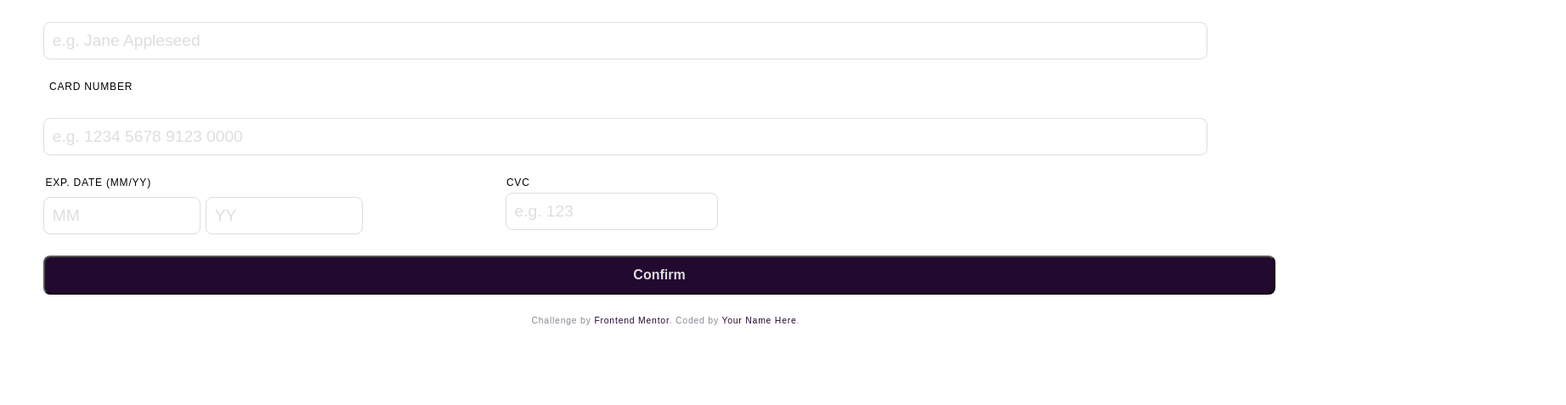
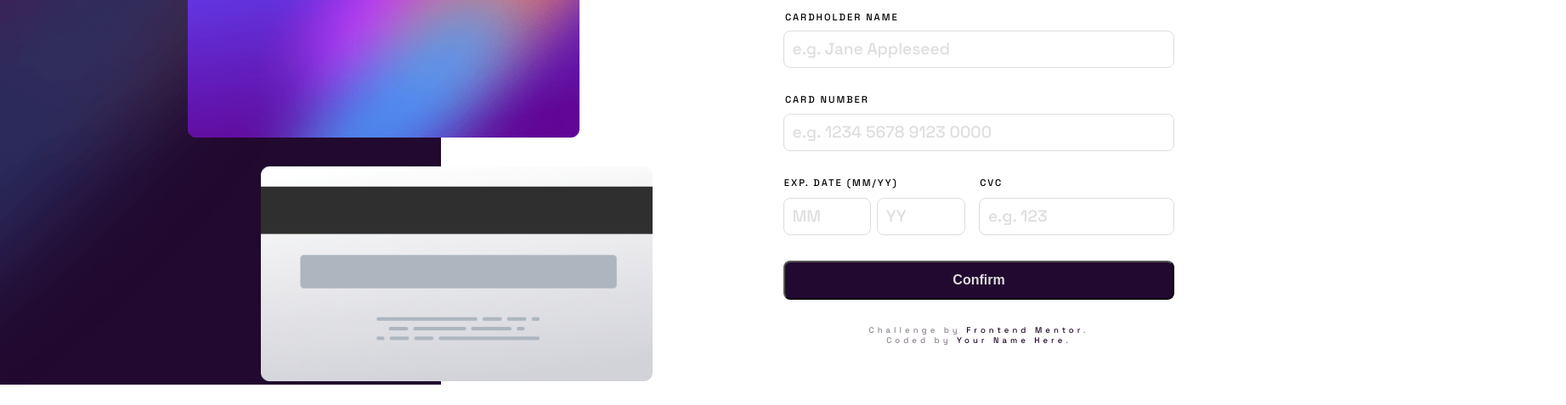
Before and after one commit to araujocesarr/interactive-card-form-validation, a plain HTML site: page index.html in a window 1536 px wide. Shown: the part 347-824 px from the top of the page at 85% size, 1843 px wide, since content can reach past the window. Before the commit the page ends 800 px from the top, so only its background shows below. Drawn offline with Linux system fonts and the light colour scheme; a web font is replaced by a local one.

Commit message:
Designs done

```diff
--- a/index.html
+++ b/index.html
@@ -70,7 +70,8 @@
         Challenge by
         <a href="https://www.frontendmentor.io?ref=challenge" target="_blank"
           >Frontend Mentor</a
-        >. Coded by <a href="#">Your Name Here</a>.
+        >. <br />
+        Coded by <a href="#">Your Name Here</a>.
       </div>
     </div>
   </body>
--- a/styles.scss
+++ b/styles.scss
@@ -1,20 +1,16 @@
-@import url("https://fonts.google.com/specimen/Space+Grotesk");
+@import url("https://fonts.googleapis.com/css2?family=Space+Grotesk:wght@500&display=swap");
 
 $color-white: #ffffff;
 $color-light-violet: #dedddf;
 $color-dark-violet: #8e8593;
 $color-very-dark-violet: #22092f;
 
-@font-face {
-  font-family: "Space Grotesk";
-  src: url("https://fonts.google.com/specimen/Space+Grotesk");
-}
+$font-stack: "Space Grotesk";
 
 body {
-  font-family: "Space Grotesk", sans-serif;
-  letter-spacing: 0.8px;
+  font-family: $font-stack;
+  letter-spacing: 2px;
   font-size: 18px;
-  font-weight: 500;
   margin: 0;
   background-image: url("images/bg-main-mobile.png");
   background-size: 100% 240px;
@@ -62,53 +58,59 @@ body {
 }
 
 .form {
-  margin-top: 25px;
   display: flex;
   flex-direction: column;
-  max-width: 100%;
-  margin-left: 2%;
-  padding: 20px;
+  margin-top: 25px;
+  margin-left: 7%;
+  margin-right: 10%;
+  width: 85vw;
+
   & > * {
     margin-bottom: 25px;
   }
+
   .card-another-numbers {
+    max-width: 100%;
     display: flex;
+    justify-content: space-between;
+    p {
+      margin-bottom: 5%;
+    }
     .exp-date {
       max-width: 50%;
-
-      #exp-date-mm {
-        max-width: 30%;
-      }
+      #exp-date-mm,
       #exp-date-yy {
-        max-width: 30%;
+        max-width: 45%; // Cambiar a 50% para dividir igualmente el ancho del contenedor padre
       }
     }
     .cvc {
       max-width: 50%;
-      #cvc {
-        max-width: 85%;
-      }
     }
   }
   p {
-    font-size: 0.75rem;
+    font-size: 0.7rem;
     margin: 0 0 2% 0.5%;
+    font-weight: 550;
   }
 
   input {
-    width: 92%;
+    width: 100%;
     border: 1px solid $color-light-violet;
     border-radius: 8px;
     border-width: 1.2px;
+    box-sizing: border-box;
     padding: 10px;
     font-size: 1.2rem;
     &::placeholder {
       color: $color-light-violet;
+      font-weight: 500;
+      font-family: $font-stack;
     }
   }
 
   .confirm {
-    width: 99%;
+    box-sizing: border-box;
+    width: 100%;
     background-color: $color-very-dark-violet;
     color: $color-light-violet;
     font-size: 1rem;
@@ -120,7 +122,8 @@ body {
   .attribution {
     color: $color-dark-violet;
     text-align: center;
-    font-size: 0.65rem;
+    font-size: 0.6rem;
+    letter-spacing: 4px;
     a {
       text-decoration: none;
       color: $color-very-dark-violet;
@@ -140,3 +143,123 @@ body {
     }
   }
 }
+
+@media screen and (min-width: 768px) {
+  .top-container {
+    .front-card {
+      left: 30%;
+      transition: left 0.8s ease-in-out;
+    }
+    .back-card {
+      left: 35%;
+      transition: left 0.8s ease-in-out;
+    }
+  }
+  .form {
+    margin-top: 8%;
+    max-width: 60%;
+    margin-left: auto;
+    margin-right: auto;
+    & > * {
+      margin-bottom: 30px;
+    }
+
+    .card-another-numbers {
+      justify-content: space-between;
+    }
+    .confirm {
+      max-width: 100%;
+    }
+  }
+}
+
+@media screen and (min-width: 1024px) {
+  .top-container {
+    .front-card {
+      left: 35%;
+      transition: left 0.8s ease-in-out;
+    }
+    .back-card {
+      left: 40%;
+      transition: left 0.8s ease-in-out;
+    }
+  }
+  .form {
+    max-width: 50%;
+  }
+}
+
+@media screen and (min-width: 1440px) {
+  body {
+    background-image: url(images/bg-main-desktop.png);
+    background-size: 33.8vw 100vh;
+    max-width: 1440px;
+    margin: 0 auto;
+  }
+  .top-container {
+    .front-card {
+      position: relative;
+      top: 90%;
+      left: 12%;
+      #card-logo {
+        height: 47px;
+        width: 86px;
+      }
+      img {
+        height: 160%;
+        width: auto;
+      }
+    }
+    .back-card {
+      top: 135%;
+      left: 18%;
+      img {
+        height: 160%;
+        width: auto;
+      }
+    }
+  }
+
+  .form {
+    position: relative;
+    top: -5vh;
+    left: 25vw;
+    max-width: 32%;
+  }
+}
+@media screen and (min-width: 2560px) {
+  .top-container {
+    .front-card {
+      position: relative;
+      top: 80%;
+      left: -10%;
+      img {
+        height: 190%;
+        width: auto;
+      }
+    }
+    .back-card {
+      top: 150%;
+      left: 10%;
+      img {
+        height: 190%;
+        width: auto;
+      }
+    }
+  }
+  .form {
+    max-width: 40%;
+    p {
+      font-size: 1rem;
+    }
+    input {
+      font-size: 1.5rem;
+    }
+    .confirm {
+      font-size: 1.5rem;
+    }
+    .attribution {
+      font-size: 0.75rem;
+    }
+  }
+}
```
Also changed, not shown: styles.css, 2 other files.
